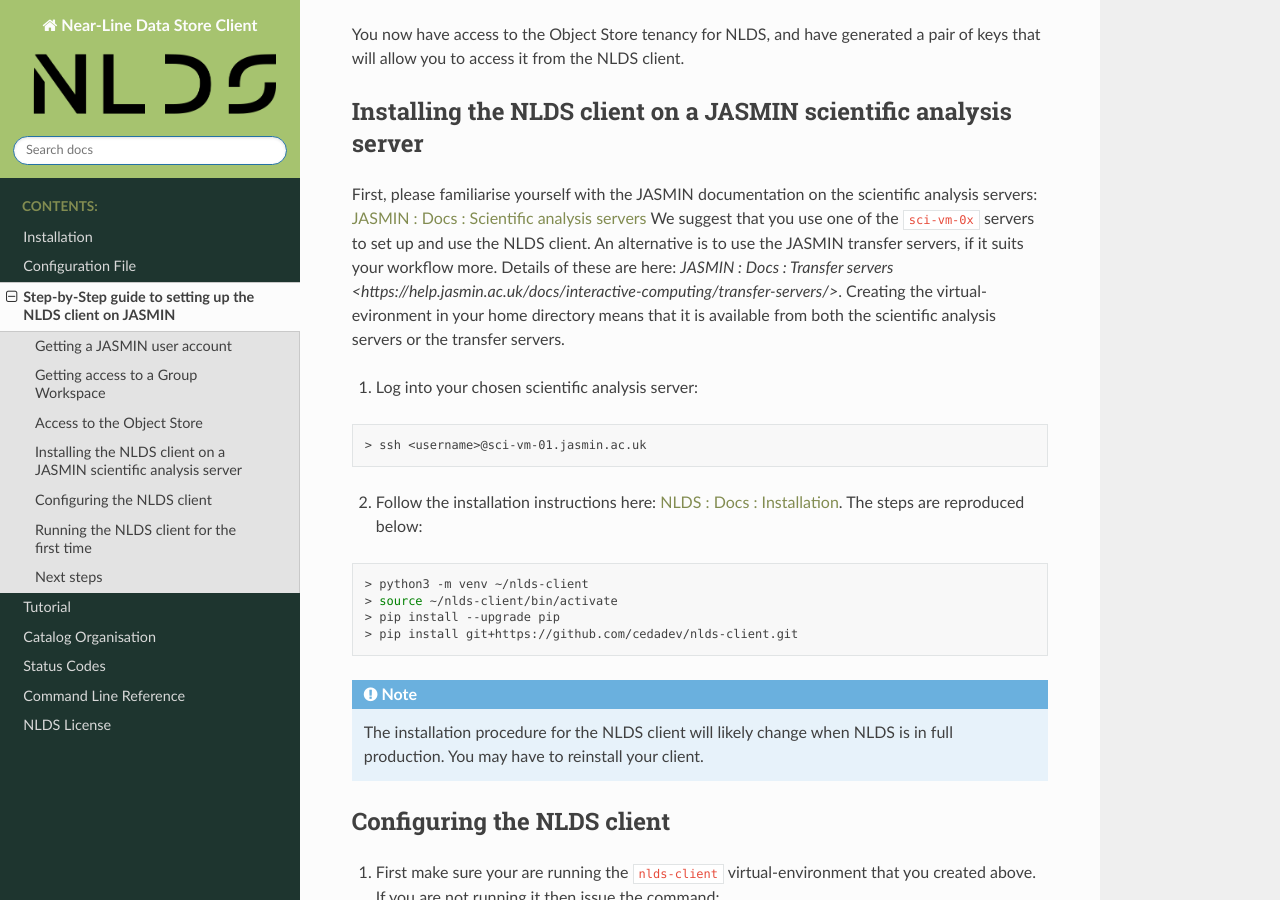
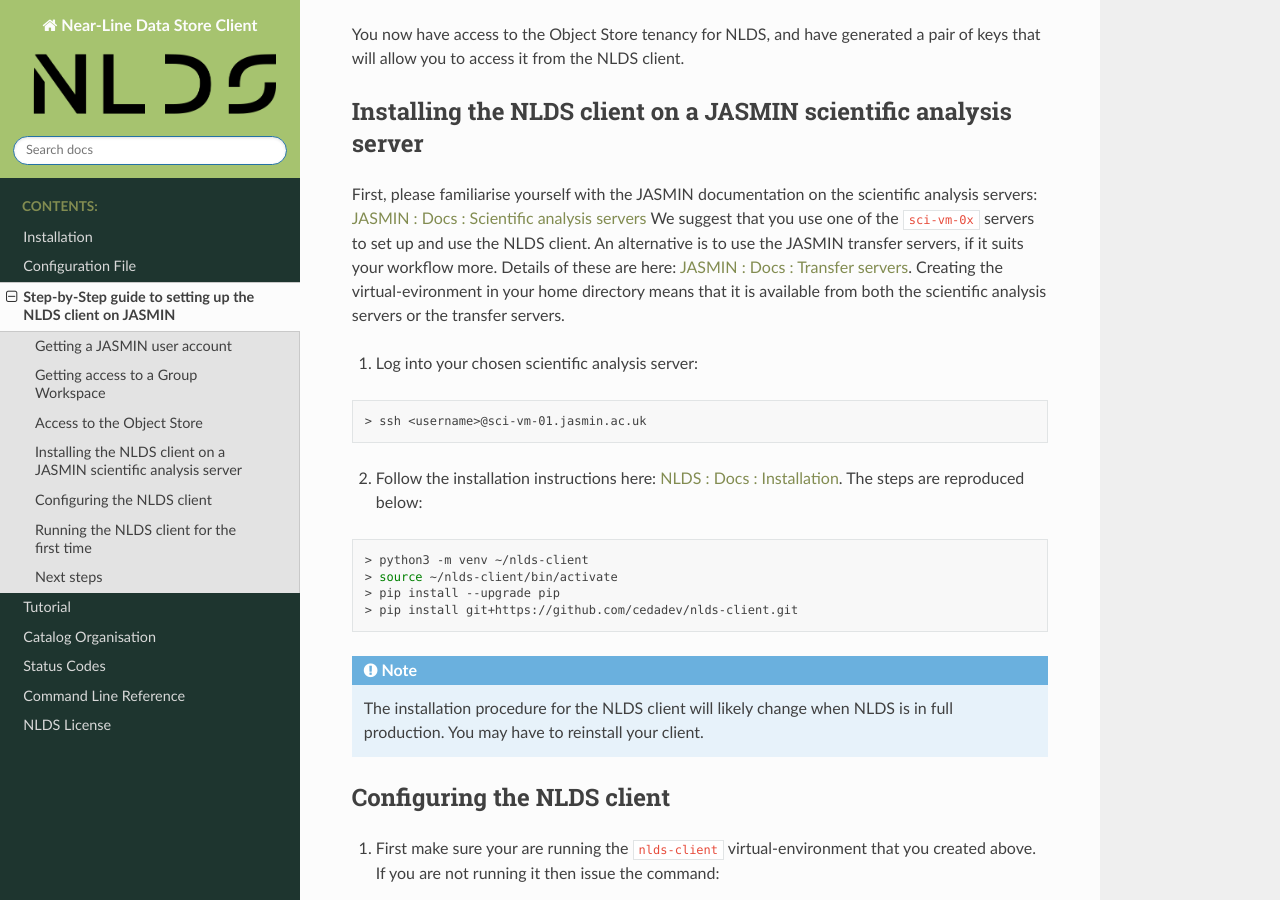
Before and after one commit to cedadev/nlds-client, a Sphinx documentation site: the page built from docs/user_guide/source/step_by_step.rst, in a window 1280 px wide and 900 px high, scrolled down 4449 px. Built offline with Sphinx 7.4.7 and the Read the Docs theme 3.1.0, drawn with Linux system fonts in a browser that asks for light colours.

Commit message:
Fixed link in step_by_step

```diff
--- a/docs/user_guide/source/step_by_step.rst
+++ b/docs/user_guide/source/step_by_step.rst
@@ -114,7 +114,7 @@
 -----------------------------------------------------------------
 
 First, please familiarise yourself with the JASMIN documentation on the scientific analysis servers: `JASMIN : Docs : Scientific analysis servers <https://help.jasmin.ac.uk/docs/interactive-computing/sci-servers/>`_
-We suggest that you use one of the ``sci-vm-0x`` servers to set up and use the NLDS client.  An alternative is to use the JASMIN transfer servers, if it suits your workflow more.  Details of these are here: `JASMIN : Docs : Transfer servers <https://help.jasmin.ac.uk/docs/interactive-computing/transfer-servers/>`.  Creating the virtual-evironment in your home directory means that it is available from both the scientific analysis servers or the transfer servers.
+We suggest that you use one of the ``sci-vm-0x`` servers to set up and use the NLDS client.  An alternative is to use the JASMIN transfer servers, if it suits your workflow more.  Details of these are here: `JASMIN : Docs : Transfer servers <https://help.jasmin.ac.uk/docs/interactive-computing/transfer-servers/>`_.  Creating the virtual-evironment in your home directory means that it is available from both the scientific analysis servers or the transfer servers.
 
 1.  Log into your chosen scientific analysis server:
 
```
